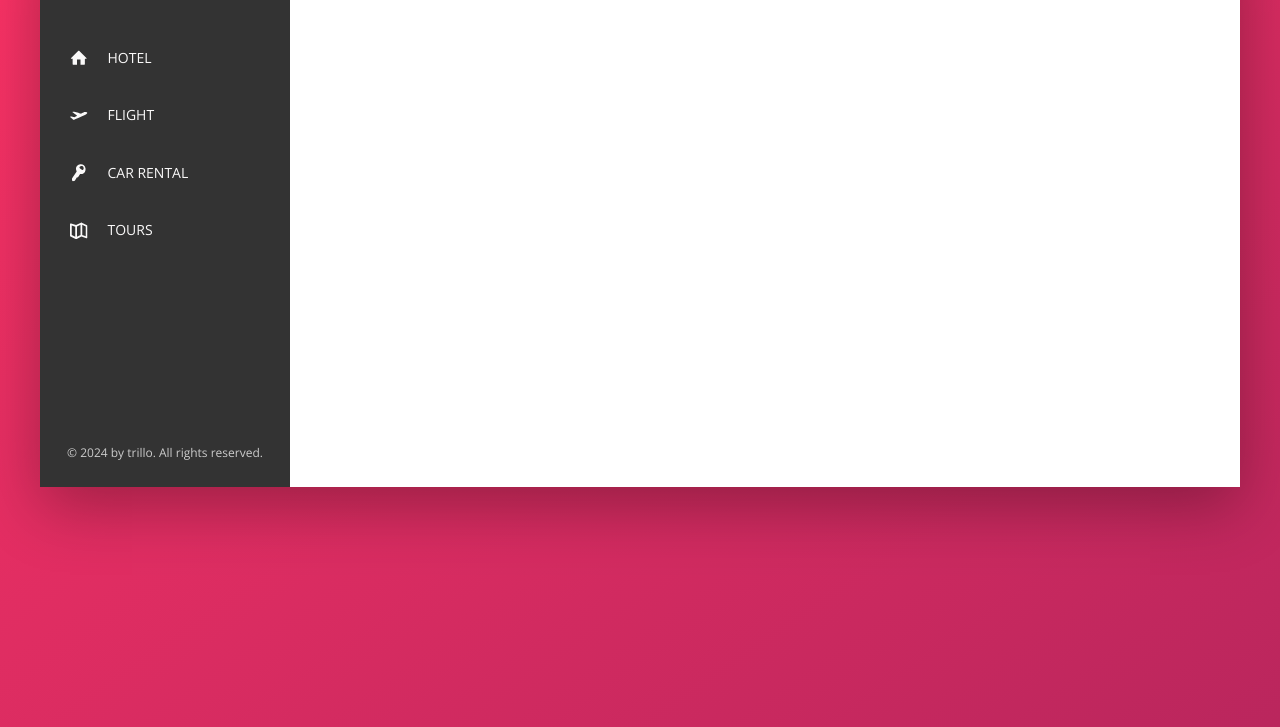
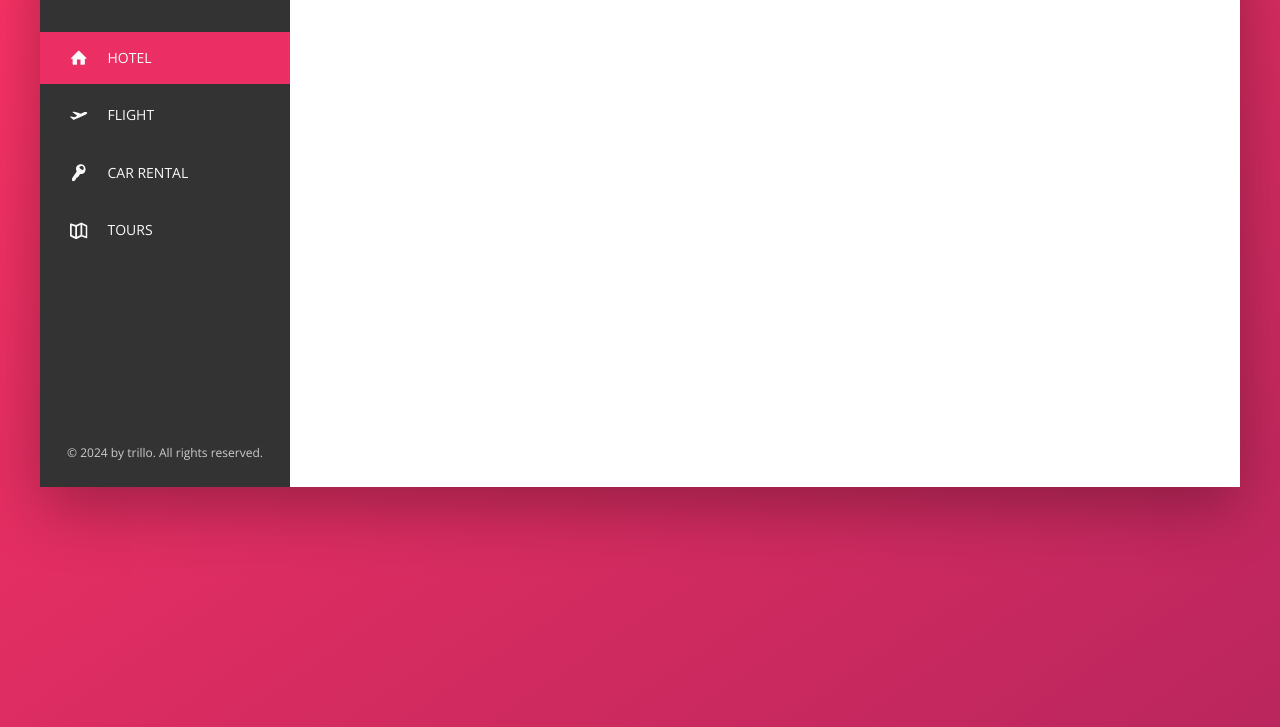
Before and after one commit to Andrrii/booking-company-flex-layout, a website built with Vite: page index.html in a window 1280 px wide. Shown: the part 153-880 px from the top of the page. Built offline with nearby package versions, Linux system fonts and the light colour scheme.

Commit message:
feat: animate sidebar nav

```diff
--- a/index.html
+++ b/index.html
@@ -55,7 +55,7 @@
         <aside class="sidebar">
           <nav class="sidebar__nav">
             <ul class="sidebar__nav-list">
-              <li class="sidebar__nav-item sidebar__nav--active">
+              <li class="sidebar__nav-item sidebar__nav-item--active">
                 <a href="#" class="sidebar__link">
                   <svg class="sidebar__icon">
                     <use xlink:href="img/sprite.svg#icon-home"></use>
--- a/scss/_components.scss
+++ b/scss/_components.scss
@@ -107,10 +107,42 @@
     gap: 0.5rem;
   }
 
-  &__link {
+  &__nav-item {
+    position: relative;
+  }
+
+  &__nav-item::before {
+    content: "";
+    position: absolute;
+    top: 0;
+    left: 0;
+    height: 100%;
+    width: 3px;
+    background-color: var(--color-primary);
+    transform: scaleY(0);
+    transition:
+      transform 0.2s,
+      width 0.4s cubic-bezier(1, 0, 0, 1) 0.2s,
+      background-color 0.1s;
+  }
+
+  &__nav-item:hover::before,
+  &__nav-item--active::before {
+    transform: scaleY(1);
+    width: 100%;
+  }
+
+  &__nav-item:active::before {
+    background-color: var(--color-primary-light);
+  }
+
+  &__link:link,
+  &__link:visited {
     display: flex;
     align-items: center;
     gap: 2rem;
+    position: relative;
+    z-index: 10;
 
     color: var(--color-grey-light-1);
     text-decoration: none;
```
